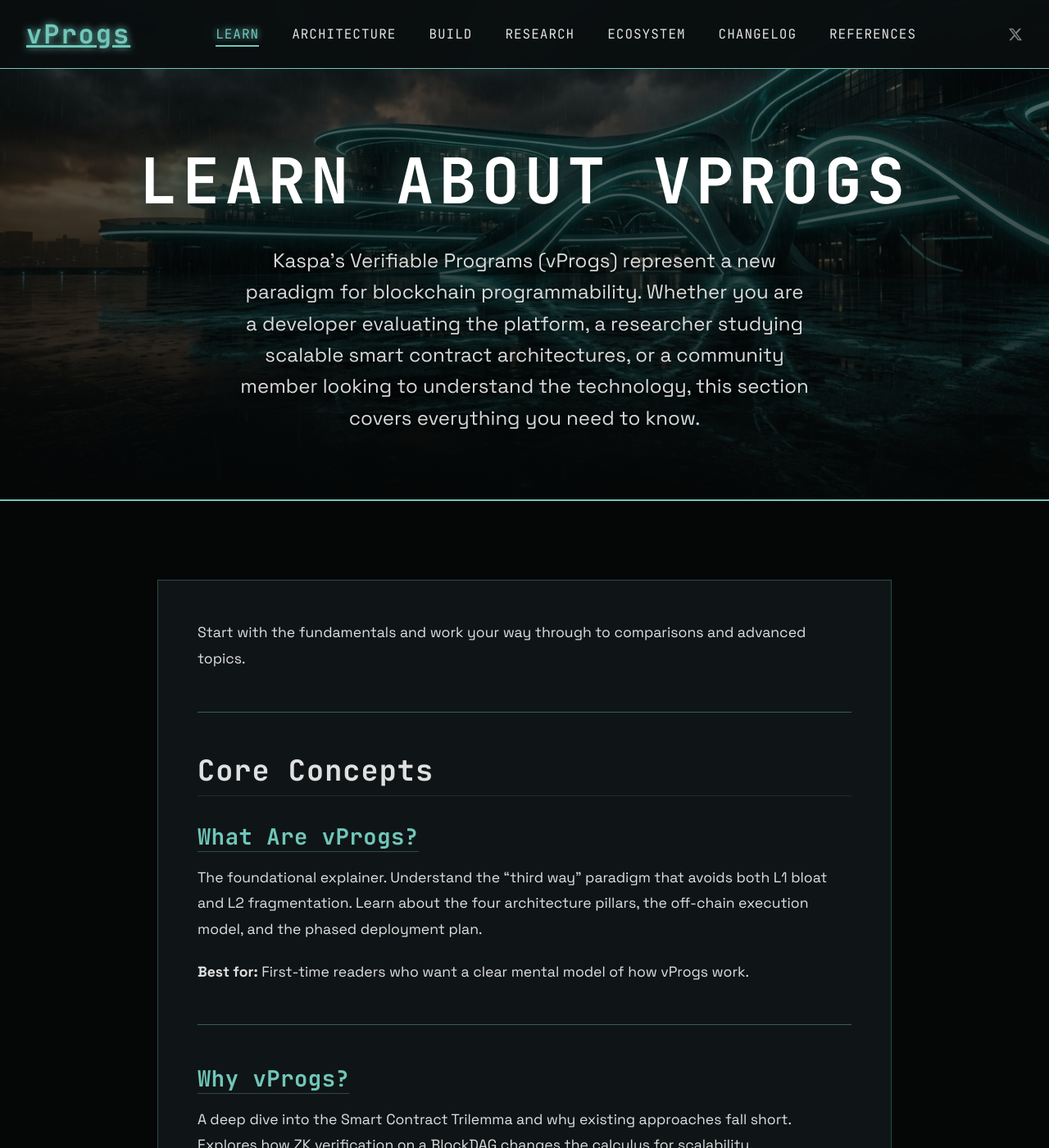
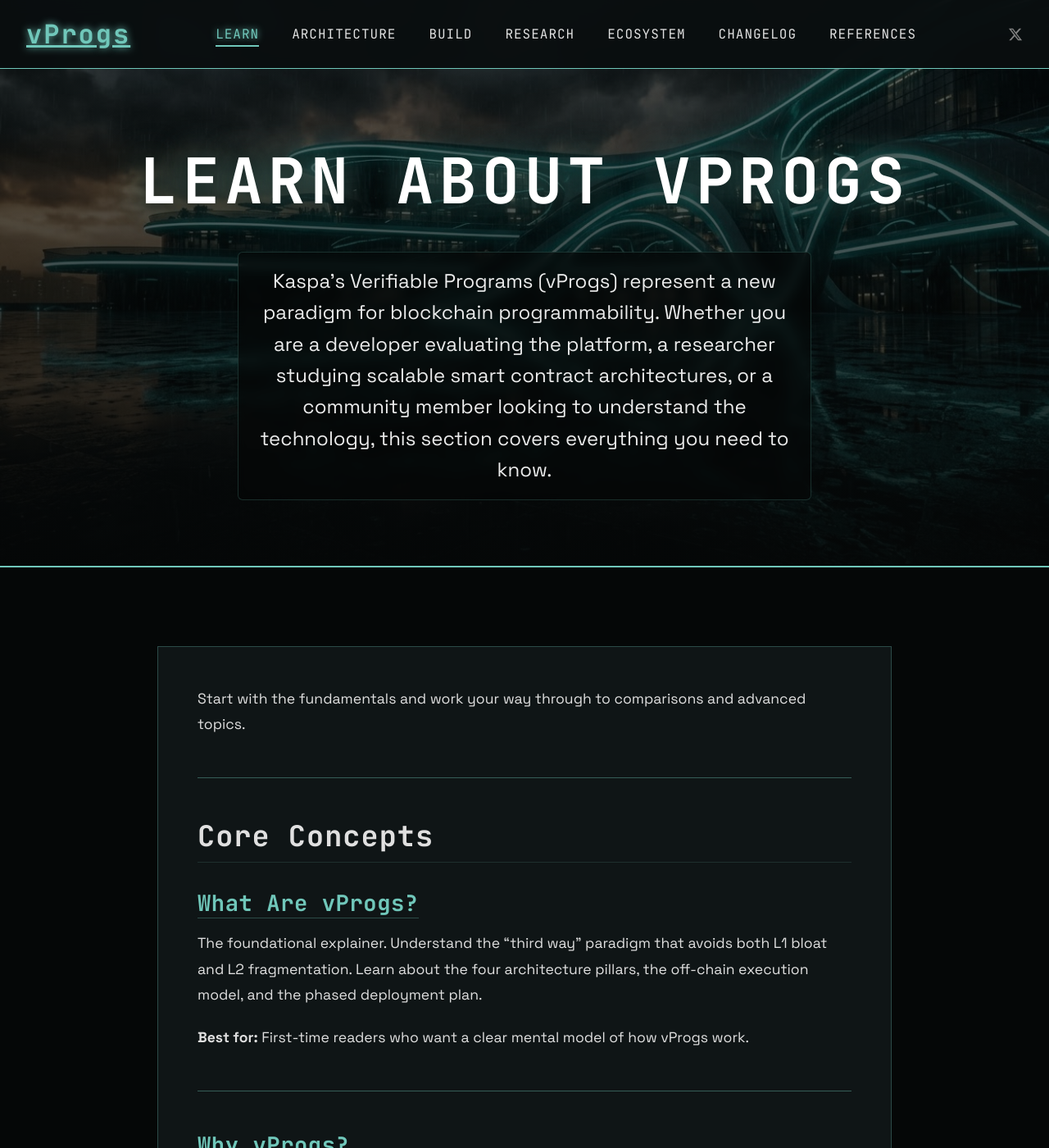
Before and after one commit to creative-inference/vprogs.xyz, a Jekyll site: the page built from learn/index.md, in a window 1280 px wide and 1400 px high. Shown: the whole window at 82% size. Built offline with Jekyll 4.4.1, drawn with Linux system fonts in a browser that asks for light colours.

Commit message:
Fix hero image repeating; add opaque backdrop to description text
Co-Authored-By: Claude Sonnet 4.6 <noreply@anthropic.com>

```diff
--- a/_layouts/section.html
+++ b/_layouts/section.html
@@ -1,7 +1,7 @@
 ---
 layout: default
 ---
-<section class="section-hero{% if page.hero_image %} section-hero--image{% endif %}"{% if page.hero_image %} style="background-image: url('{{ page.hero_image }}')"{% endif %}>
+<section class="section-hero{% if page.hero_image %} section-hero--image{% endif %}"{% if page.hero_image %} style="--hero-bg: url('{{ page.hero_image }}')"{% endif %}>
   <div class="section-hero-overlay"></div>
   <div class="container">
     <h1 class="section-hero-title">{{ page.title }}</h1>
--- a/content.css
+++ b/content.css
@@ -84,6 +84,7 @@
 
 /* Image hero variant */
 .section-hero--image {
+    background-image: var(--hero-bg);
     background-size: cover;
     background-position: center;
     background-repeat: no-repeat;
@@ -120,8 +121,16 @@
 }
 
 .section-hero--image .section-hero-description {
-    color: rgba(255, 255, 255, 0.85);
-    text-shadow: 0 1px 8px rgba(0, 0, 0, 0.7);
+    color: rgba(255, 255, 255, 0.92);
+    text-shadow: none;
+    background: rgba(5, 7, 7, 0.65);
+    backdrop-filter: blur(6px);
+    -webkit-backdrop-filter: blur(6px);
+    border: 1px solid rgba(112, 199, 186, 0.2);
+    border-radius: 6px;
+    padding: 1rem 1.5rem;
+    display: inline-block;
+    margin-top: 0.5rem;
 }
 
 .section-hero .container {
```
